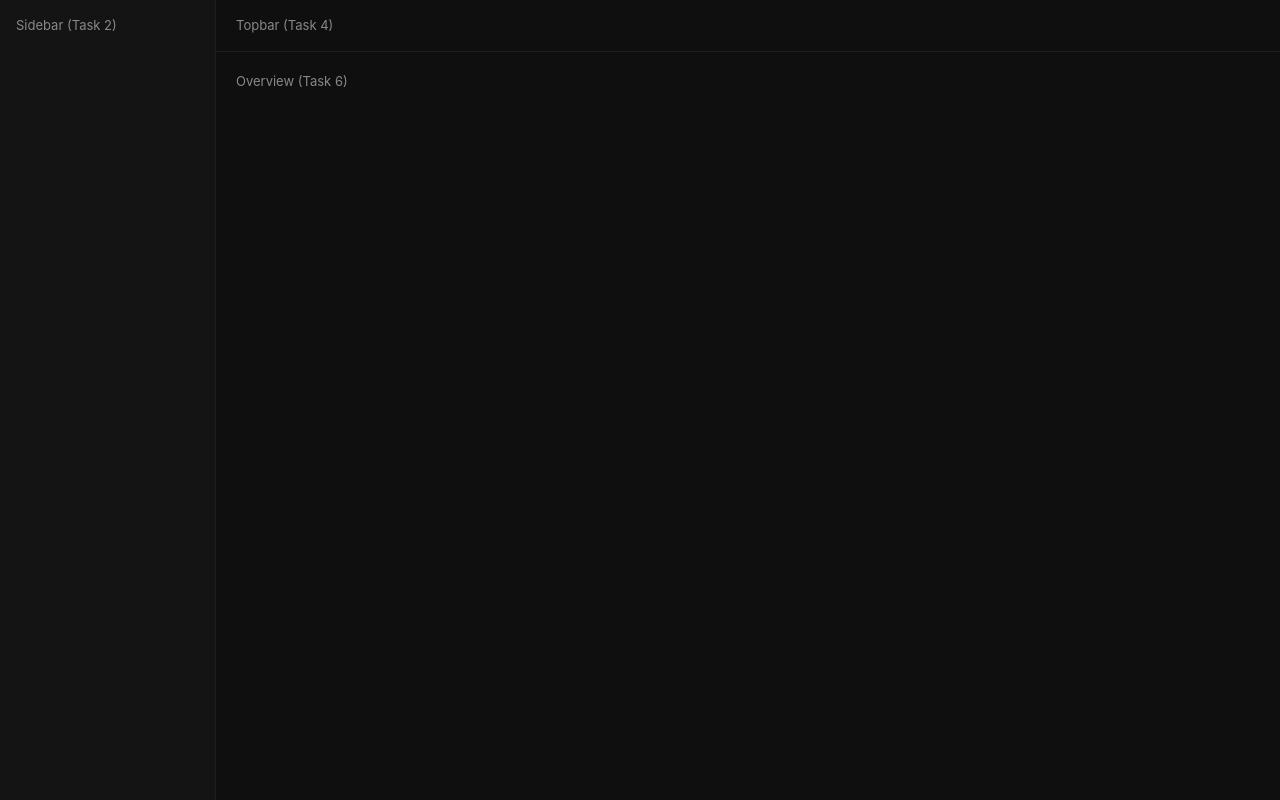
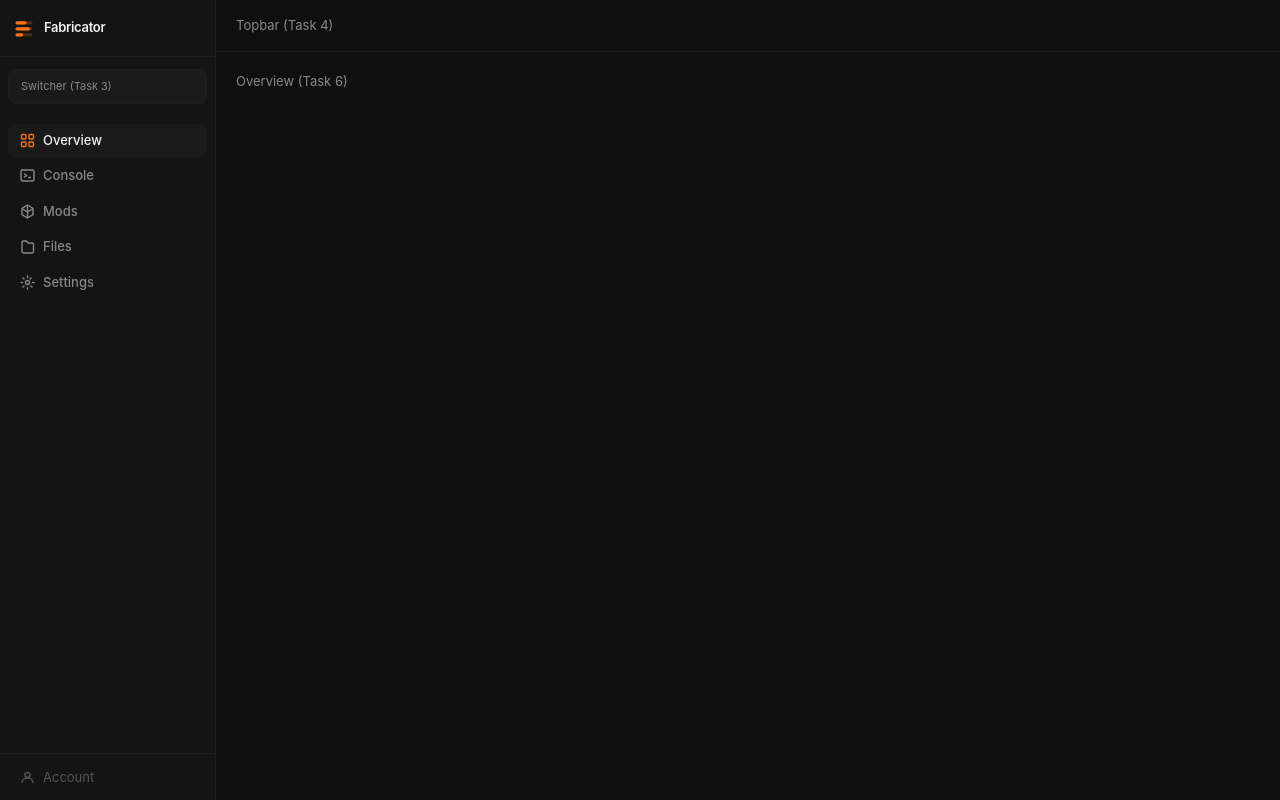
Before and after one commit to philderks/Fabricator, a Vue app in the folder frontend/: page /server/1/overview in a window 1280 px wide. Built offline with nearby package versions, Linux system fonts and the light colour scheme.

Commit message:
feat(frontend): build AppSidebar with logo, router-link nav, account stub

```diff
--- a/frontend/src/components/layout/AppSidebar.vue
+++ b/frontend/src/components/layout/AppSidebar.vue
@@ -1,9 +1,81 @@
 <script setup>
+import { computed } from 'vue'
+import { useRoute } from 'vue-router'
+import ServerSwitcher from './ServerSwitcher.vue'
+
+const route = useRoute()
+const serverId = computed(() => route.params.id)
+
+const navItems = [
+  { name: 'ServerOverview', label: 'Overview', icon: 'overview' },
+  { name: 'ServerConsole',  label: 'Console',  icon: 'console'  },
+  { name: 'ServerMods',     label: 'Mods',     icon: 'mods'     },
+  { name: 'ServerFiles',    label: 'Files',    icon: 'files'    },
+  { name: 'ServerSettings', label: 'Settings', icon: 'settings' }
+]
 </script>
 
 <template>
   <aside class="app-sidebar">
-    <div class="app-sidebar__placeholder">Sidebar (Task 2)</div>
+    <div class="app-sidebar__logo">
+      <svg width="24" height="24" viewBox="0 0 28 28" fill="none" aria-hidden="true">
+        <rect x="4" y="6"  width="20" height="4" rx="2" fill="var(--primary)" opacity="0.25"/>
+        <rect x="4" y="6"  width="13" height="4" rx="2" fill="var(--primary)"/>
+        <rect x="4" y="13" width="20" height="4" rx="2" fill="var(--primary)" opacity="0.25"/>
+        <rect x="4" y="13" width="17" height="4" rx="2" fill="var(--primary)"/>
+        <rect x="4" y="20" width="20" height="4" rx="2" fill="var(--primary)" opacity="0.25"/>
+        <rect x="4" y="20" width="9"  height="4" rx="2" fill="var(--primary)"/>
+      </svg>
+      <span class="app-sidebar__brand">Fabricator</span>
+    </div>
+
+    <ServerSwitcher />
+
+    <nav class="app-sidebar__nav" aria-label="Server navigation">
+      <router-link
+        v-for="item in navItems"
+        :key="item.name"
+        :to="{ name: item.name, params: { id: serverId } }"
+        class="app-sidebar__nav-item"
+        active-class="is-active"
+      >
+        <svg class="app-sidebar__nav-icon" width="15" height="15" viewBox="0 0 15 15" fill="none" stroke="currentColor" stroke-width="1.4" aria-hidden="true">
+          <template v-if="item.icon === 'overview'">
+            <rect x="1.5" y="1.5" width="4.5" height="4.5" rx="1"/>
+            <rect x="9" y="1.5" width="4.5" height="4.5" rx="1"/>
+            <rect x="1.5" y="9" width="4.5" height="4.5" rx="1"/>
+            <rect x="9" y="9" width="4.5" height="4.5" rx="1"/>
+          </template>
+          <template v-else-if="item.icon === 'console'">
+            <rect x="1" y="2" width="13" height="11" rx="1.5"/>
+            <path d="M4 5.5l2.5 2L4 9.5"/>
+            <path d="M8 9.5h3"/>
+          </template>
+          <template v-else-if="item.icon === 'mods'">
+            <path d="M7.5 1L13 4.5v6L7.5 14 2 10.5v-6L7.5 1z"/>
+            <path d="M7.5 1v13M2 4.5l5.5 3.5 5.5-3.5"/>
+          </template>
+          <template v-else-if="item.icon === 'files'">
+            <path d="M2 3.5A1.5 1.5 0 013.5 2h3l1.5 2H12a1.5 1.5 0 011.5 1.5v7A1.5 1.5 0 0112 14H3.5A1.5 1.5 0 012 12.5v-9z"/>
+          </template>
+          <template v-else-if="item.icon === 'settings'">
+            <circle cx="7.5" cy="7.5" r="2"/>
+            <path d="M7.5 1v1.5M7.5 12.5V14M1 7.5h1.5M12.5 7.5H14M3 3l1 1M11 11l1 1M11 3l-1 1M3 12l1-1" stroke-linecap="round"/>
+          </template>
+        </svg>
+        <span>{{ item.label }}</span>
+      </router-link>
+    </nav>
+
+    <div class="app-sidebar__account">
+      <button type="button" class="app-sidebar__account-btn" disabled>
+        <svg width="15" height="15" viewBox="0 0 15 15" fill="none" stroke="currentColor" stroke-width="1.4" aria-hidden="true">
+          <circle cx="7.5" cy="5" r="2.5"/>
+          <path d="M2 13c0-3 2.5-5 5.5-5s5.5 2 5.5 5"/>
+        </svg>
+        <span>Account</span>
+      </button>
+    </div>
   </aside>
 </template>
 
@@ -17,9 +89,77 @@
   flex-direction: column;
 }
 
-.app-sidebar__placeholder {
-  padding: var(--space-4);
+.app-sidebar__logo {
+  display: flex;
+  align-items: center;
+  gap: var(--space-2);
+  padding: var(--space-4) var(--space-3);
+  border-bottom: 1px solid var(--border-color);
+}
+
+.app-sidebar__brand {
+  font-size: var(--text-sm);
+  font-weight: 600;
+  color: var(--text-primary);
+  letter-spacing: -0.3px;
+}
+
+.app-sidebar__nav {
+  display: flex;
+  flex-direction: column;
+  gap: 2px;
+  padding: var(--space-2);
+  flex: 1;
+}
+
+.app-sidebar__nav-item {
+  display: flex;
+  align-items: center;
+  gap: var(--space-2);
+  padding: 7px var(--space-3);
+  border-radius: var(--radius-sm);
   color: var(--text-muted);
   font-size: var(--text-sm);
+  font-weight: 500;
+  text-decoration: none;
+  transition: background 0.15s ease, color 0.15s ease;
+}
+
+.app-sidebar__nav-item:hover {
+  background: var(--bg-tertiary);
+  color: var(--text-secondary);
+}
+
+.app-sidebar__nav-item.is-active {
+  background: var(--bg-tertiary);
+  color: var(--text-primary);
+}
+
+.app-sidebar__nav-item.is-active .app-sidebar__nav-icon {
+  color: var(--primary);
+}
+
+.app-sidebar__nav-icon {
+  flex-shrink: 0;
+}
+
+.app-sidebar__account {
+  padding: var(--space-2);
+  border-top: 1px solid var(--border-color);
+}
+
+.app-sidebar__account-btn {
+  display: flex;
+  align-items: center;
+  gap: var(--space-2);
+  width: 100%;
+  padding: 7px var(--space-3);
+  border: none;
+  background: transparent;
+  border-radius: var(--radius-sm);
+  color: var(--text-disabled);
+  font-size: var(--text-sm);
+  font-family: inherit;
+  cursor: not-allowed;
 }
 </style>
```
